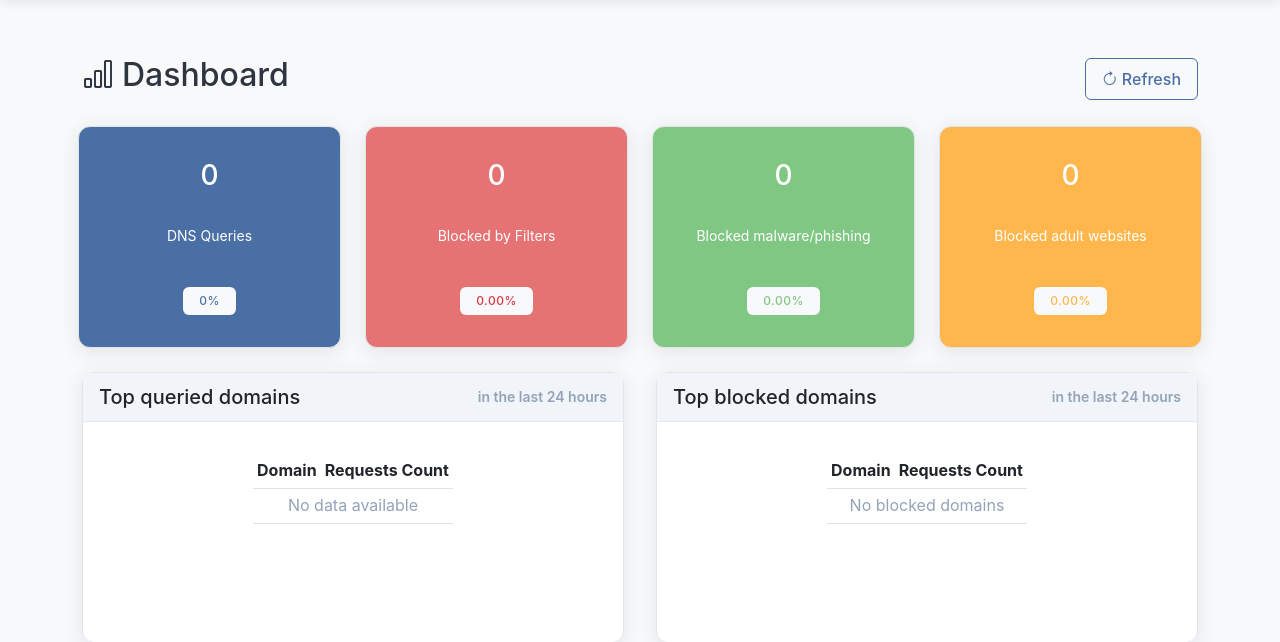
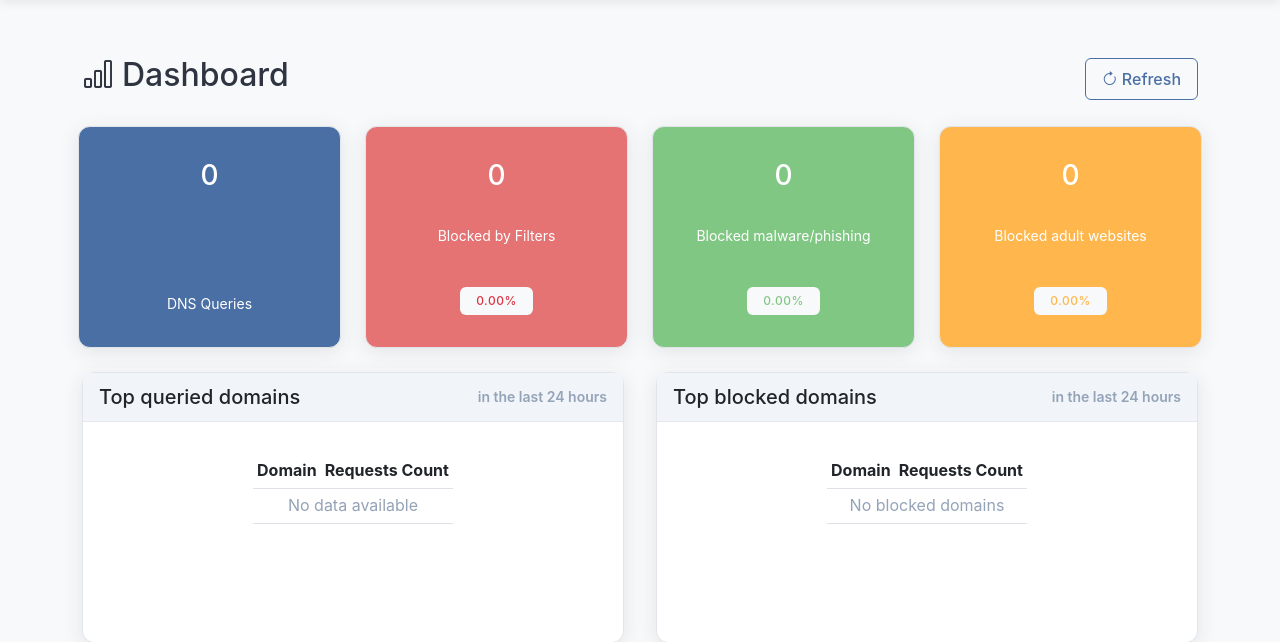
Before and after one commit to romarroca/yggsec-home, a Flask app: page / in a window 1280 px wide. Shown: the part 74-716 px from the top of the page. Run offline with Flask 3, Linux system fonts and the light colour scheme; the visitor is signed in with stand-in values (Sample User, id 1); data that the repository does not hold is empty; some libraries are stand-ins or nearby versions.

Commit message:
fix: remove unnecessary percentage badge from DNS Queries card
The DNS Queries card was displaying a "0%" badge which doesn't make
sense as it represents total query count, not a percentage.

The other three cards (Blocked by Filters, Blocked malware/phishing,
Blocked adult websites) correctly show percentages as they represent
portions of total DNS queries.

Changes:
- templates/dashboard.html: Remove percentage badge div from DNS Queries card

```diff
--- a/templates/dashboard.html
+++ b/templates/dashboard.html
@@ -17,9 +17,6 @@
             <div class="card-body text-center">
                 <h3 class="mb-0" id="total-queries">-</h3>
                 <small>DNS Queries</small>
-                <div class="mt-2">
-                    <small id="queries-percentage" class="badge bg-light text-primary">0%</small>
-                </div>
             </div>
         </div>
     </div>
```
